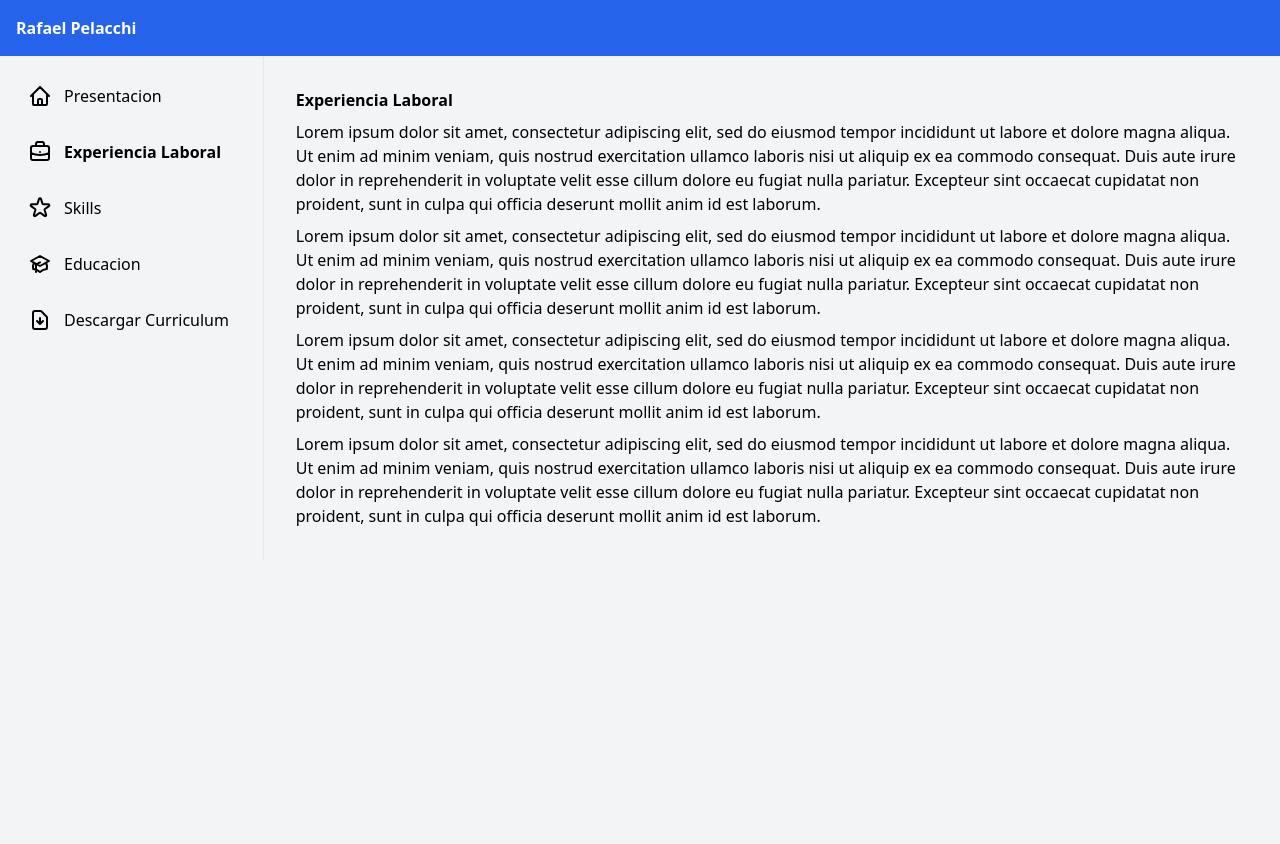
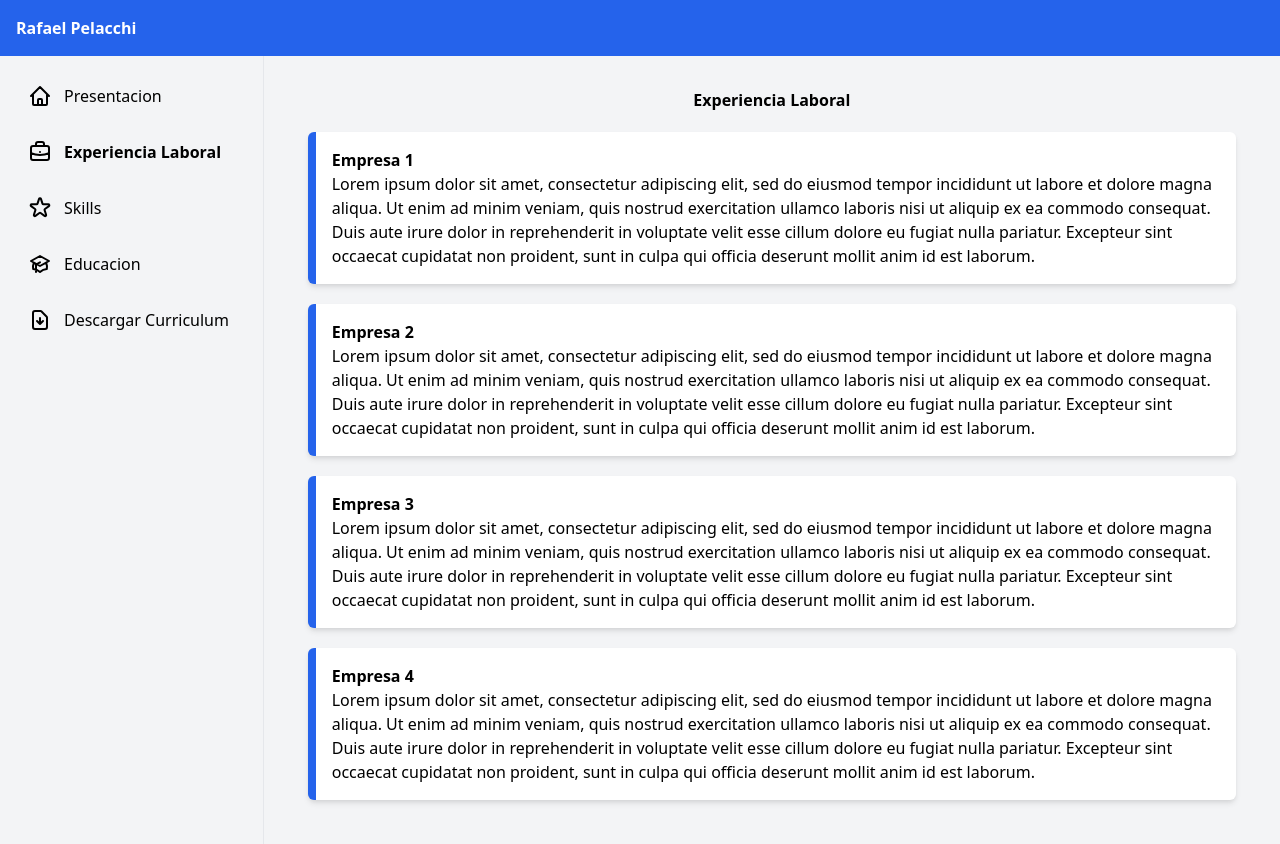
Before and after one commit to ucudal/PW_2021_Website-rafapelacchi, a website: page docs/experiencia.html in a window 1280 px wide. Before the commit the page ends 800 px from the top, so only its background shows below. Drawn offline with nearby package versions, Linux system fonts and the light colour scheme.

Commit message:
experiencia laboral

```diff
--- a/docs/experiencia.html
+++ b/docs/experiencia.html
@@ -58,24 +58,32 @@
             </ul>
         </div>
         <div class="p-6 w-full">
-           <h3 class="font-bold m-2"> Experiencia Laboral </h3>
+           <h3 class="font-bold m-2 text-center"> Experiencia Laboral </h3>
 
-            <p class="m-2">
-                Lorem ipsum dolor sit amet, consectetur adipiscing elit, sed do eiusmod tempor incididunt ut labore et dolore magna aliqua. Ut enim ad minim veniam, quis nostrud exercitation ullamco laboris nisi ut aliquip ex ea commodo consequat. Duis aute irure dolor in reprehenderit in voluptate velit esse cillum dolore eu fugiat nulla pariatur. Excepteur sint occaecat cupidatat non proident, sunt in culpa qui officia deserunt mollit anim id est laborum.
-            </p>
-
-            <p class="m-2">
-                Lorem ipsum dolor sit amet, consectetur adipiscing elit, sed do eiusmod tempor incididunt ut labore et dolore magna aliqua. Ut enim ad minim veniam, quis nostrud exercitation ullamco laboris nisi ut aliquip ex ea commodo consequat. Duis aute irure dolor in reprehenderit in voluptate velit esse cillum dolore eu fugiat nulla pariatur. Excepteur sint occaecat cupidatat non proident, sunt in culpa qui officia deserunt mollit anim id est laborum.
-            </p class="m-2">
-
-            <p class="m-2">
-                Lorem ipsum dolor sit amet, consectetur adipiscing elit, sed do eiusmod tempor incididunt ut labore et dolore magna aliqua. Ut enim ad minim veniam, quis nostrud exercitation ullamco laboris nisi ut aliquip ex ea commodo consequat. Duis aute irure dolor in reprehenderit in voluptate velit esse cillum dolore eu fugiat nulla pariatur. Excepteur sint occaecat cupidatat non proident, sunt in culpa qui officia deserunt mollit anim id est laborum.
-            </p class="m-2">
-
-            <p class="m-2">
-                Lorem ipsum dolor sit amet, consectetur adipiscing elit, sed do eiusmod tempor incididunt ut labore et dolore magna aliqua. Ut enim ad minim veniam, quis nostrud exercitation ullamco laboris nisi ut aliquip ex ea commodo consequat. Duis aute irure dolor in reprehenderit in voluptate velit esse cillum dolore eu fugiat nulla pariatur. Excepteur sint occaecat cupidatat non proident, sunt in culpa qui officia deserunt mollit anim id est laborum.
-            </p>
-
+           <div class="p-4 bg-white border-l-8 border-blue-600 rounded-md shadow-md m-5">
+                <h3 class="font-bold"> Empresa 1</h3>
+                <div>
+                    Lorem ipsum dolor sit amet, consectetur adipiscing elit, sed do eiusmod tempor incididunt ut labore et dolore magna aliqua. Ut enim ad minim veniam, quis nostrud exercitation ullamco laboris nisi ut aliquip ex ea commodo consequat. Duis aute irure dolor in reprehenderit in voluptate velit esse cillum dolore eu fugiat nulla pariatur. Excepteur sint occaecat cupidatat non proident, sunt in culpa qui officia deserunt mollit anim id est laborum.
+                </div>
+           </div>
+           <div class="p-4 bg-white border-l-8 border-blue-600 rounded-md shadow-md m-5">
+                <h3 class="font-bold"> Empresa 2</h3>
+                <div>
+                    Lorem ipsum dolor sit amet, consectetur adipiscing elit, sed do eiusmod tempor incididunt ut labore et dolore magna aliqua. Ut enim ad minim veniam, quis nostrud exercitation ullamco laboris nisi ut aliquip ex ea commodo consequat. Duis aute irure dolor in reprehenderit in voluptate velit esse cillum dolore eu fugiat nulla pariatur. Excepteur sint occaecat cupidatat non proident, sunt in culpa qui officia deserunt mollit anim id est laborum.
+                </div>
+           </div>
+           <div class="p-4 bg-white border-l-8 border-blue-600 rounded-md shadow-md m-5">
+                <h3 class="font-bold"> Empresa 3</h3>
+                <div>
+                    Lorem ipsum dolor sit amet, consectetur adipiscing elit, sed do eiusmod tempor incididunt ut labore et dolore magna aliqua. Ut enim ad minim veniam, quis nostrud exercitation ullamco laboris nisi ut aliquip ex ea commodo consequat. Duis aute irure dolor in reprehenderit in voluptate velit esse cillum dolore eu fugiat nulla pariatur. Excepteur sint occaecat cupidatat non proident, sunt in culpa qui officia deserunt mollit anim id est laborum.
+                </div>
+           </div>
+           <div class="p-4 bg-white border-l-8 border-blue-600 rounded-md shadow-md m-5">
+                <h3 class="font-bold"> Empresa 4</h3>
+                <div>
+                    Lorem ipsum dolor sit amet, consectetur adipiscing elit, sed do eiusmod tempor incididunt ut labore et dolore magna aliqua. Ut enim ad minim veniam, quis nostrud exercitation ullamco laboris nisi ut aliquip ex ea commodo consequat. Duis aute irure dolor in reprehenderit in voluptate velit esse cillum dolore eu fugiat nulla pariatur. Excepteur sint occaecat cupidatat non proident, sunt in culpa qui officia deserunt mollit anim id est laborum.
+                </div>
+           </div>
         </div>
     </div>
 </body>
```
